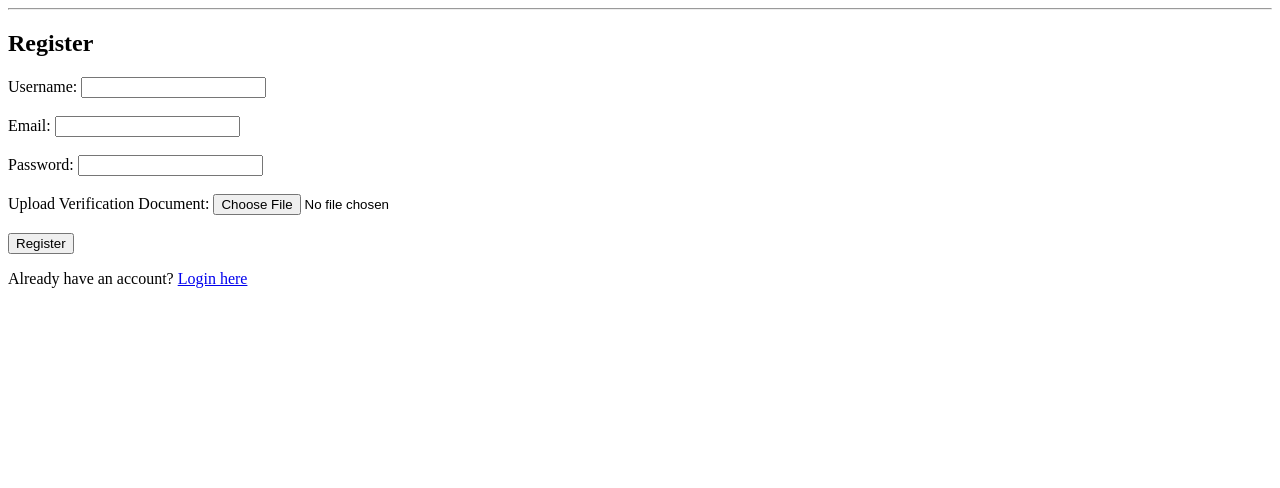
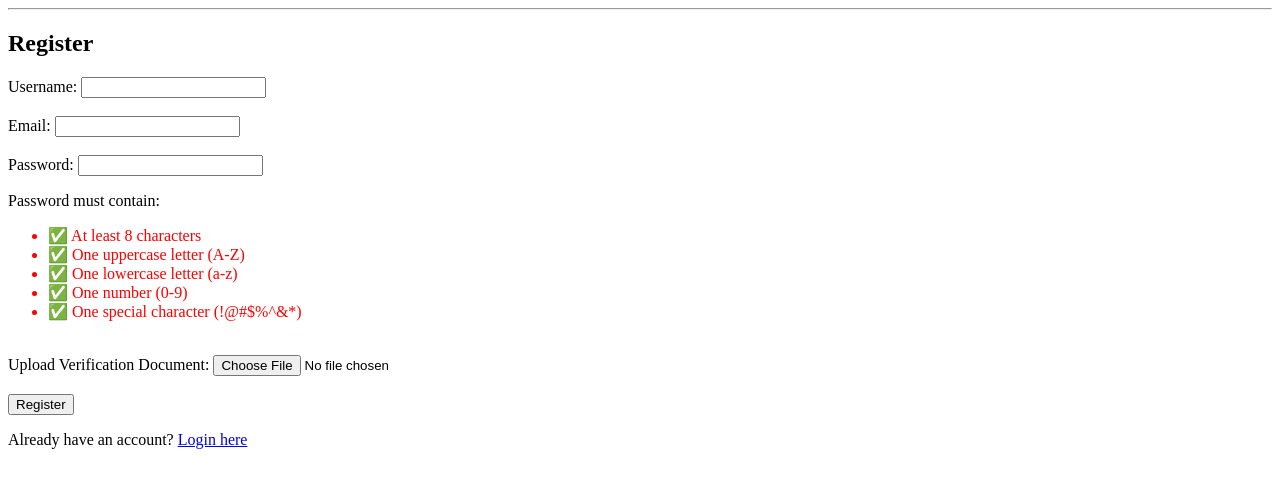
Before and after one commit to Pranav0305/Social-Media-Marketplace, a Flask app: page /register in a window 1280 px wide. Shown: the part 26-514 px from the top of the page. Run offline with Flask 2, Linux system fonts and the light colour scheme.

Commit message:
Update register.html

```diff
--- a/templates/register.html
+++ b/templates/register.html
@@ -4,17 +4,40 @@
 {% block content %}
 <h2>Register</h2>
 
-<form method="POST" enctype="multipart/form-data">
+<!-- Flash Messages -->
+{% with messages = get_flashed_messages(with_categories=true) %}
+    {% if messages %}
+        {% for category, message in messages %}
+            <p style="color: {% if category == 'danger' %}red{% else %}green{% endif %};">
+                {{ message }}
+            </p>
+        {% endfor %}
+    {% endif %}
+{% endwith %}
+
+<form method="POST" enctype="multipart/form-data" onsubmit="return validatePassword()">
     <label for="username">Username:</label>
     <input type="text" id="username" name="username" required><br><br>
 
     <label for="email">Email:</label>
     <input type="email" id="email" name="email" required><br><br>
 
-    <label for="password">Password:</label>  <!-- Fixed naming issue -->
-    <input type="password" id="password" name="password" required><br><br>
+    <label for="password">Password:</label>
+    <input type="password" id="password" name="password" onkeyup="checkPasswordStrength()" required><br>
 
-    <!-- Document Upload -->
+    <!-- Password Strength Rules -->
+    <div id="password-rules">
+        <p>Password must contain:</p>
+        <ul>
+            <li id="length-rule" style="color:red;">✅ At least 8 characters</li>
+            <li id="uppercase-rule" style="color:red;">✅ One uppercase letter (A-Z)</li>
+            <li id="lowercase-rule" style="color:red;">✅ One lowercase letter (a-z)</li>
+            <li id="number-rule" style="color:red;">✅ One number (0-9)</li>
+            <li id="special-rule" style="color:red;">✅ One special character (!@#$%^&*)</li>
+        </ul>
+    </div>
+    <br>
+
     <label for="document">Upload Verification Document:</label>
     <input type="file" id="document" name="document" accept=".png, .jpg, .jpeg, .pdf" required><br><br>
 
@@ -24,4 +47,32 @@
 <!-- Footer Link -->
 <p>Already have an account? <a href="{{ url_for('auth.login') }}">Login here</a></p>
 
+<script>
+function checkPasswordStrength() {
+    let password = document.getElementById("password").value;
+
+    document.getElementById("length-rule").style.color = password.length >= 8 ? "green" : "red";
+    document.getElementById("uppercase-rule").style.color = /[A-Z]/.test(password) ? "green" : "red";
+    document.getElementById("lowercase-rule").style.color = /[a-z]/.test(password) ? "green" : "red";
+    document.getElementById("number-rule").style.color = /\d/.test(password) ? "green" : "red";
+    document.getElementById("special-rule").style.color = /[!@#$%^&*(),.?":{}|<>]/.test(password) ? "green" : "red";
+}
+
+function validatePassword() {
+    let password = document.getElementById("password").value;
+
+    let lengthValid = password.length >= 8;
+    let uppercaseValid = /[A-Z]/.test(password);
+    let lowercaseValid = /[a-z]/.test(password);
+    let numberValid = /\d/.test(password);
+    let specialValid = /[!@#$%^&*(),.?":{}|<>]/.test(password);
+
+    if (!lengthValid || !uppercaseValid || !lowercaseValid || !numberValid || !specialValid) {
+        alert("Your password does not meet the security requirements.");
+        return false;  // Prevent form submission
+    }
+    return true;  // Allow form submission
+}
+</script>
+
 {% endblock %}
```
